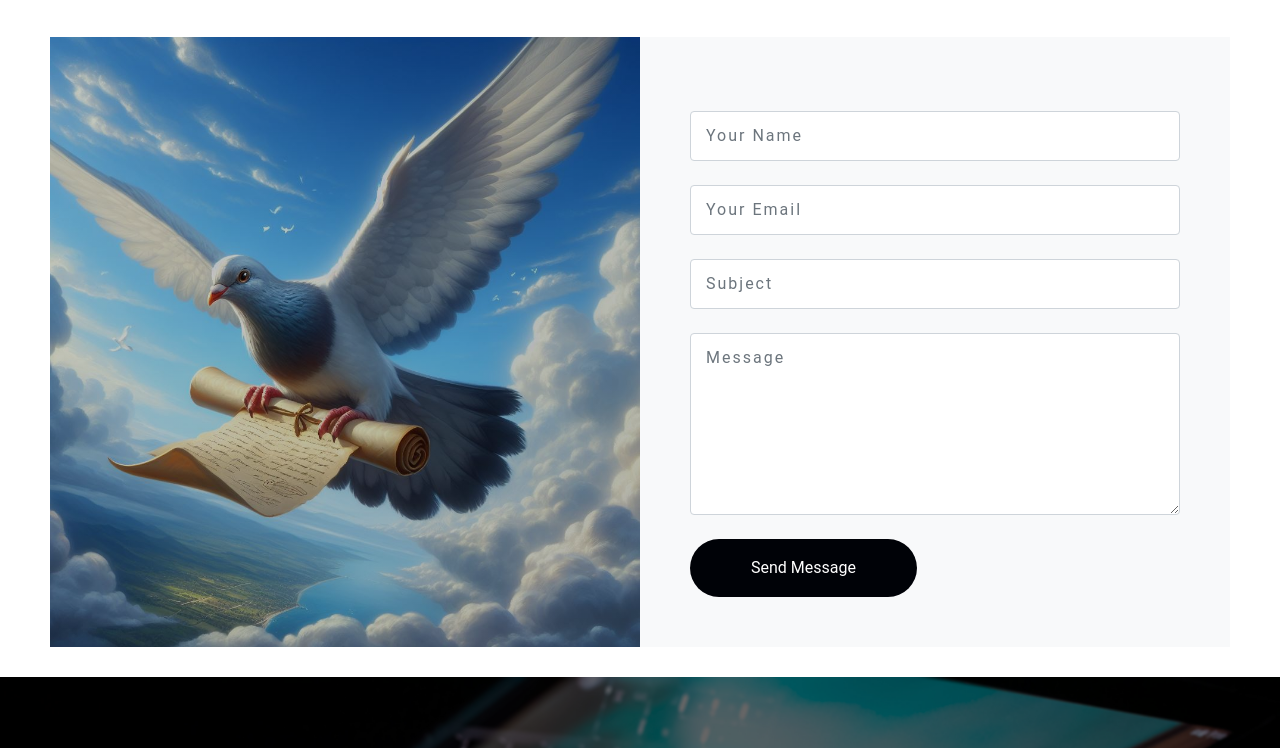
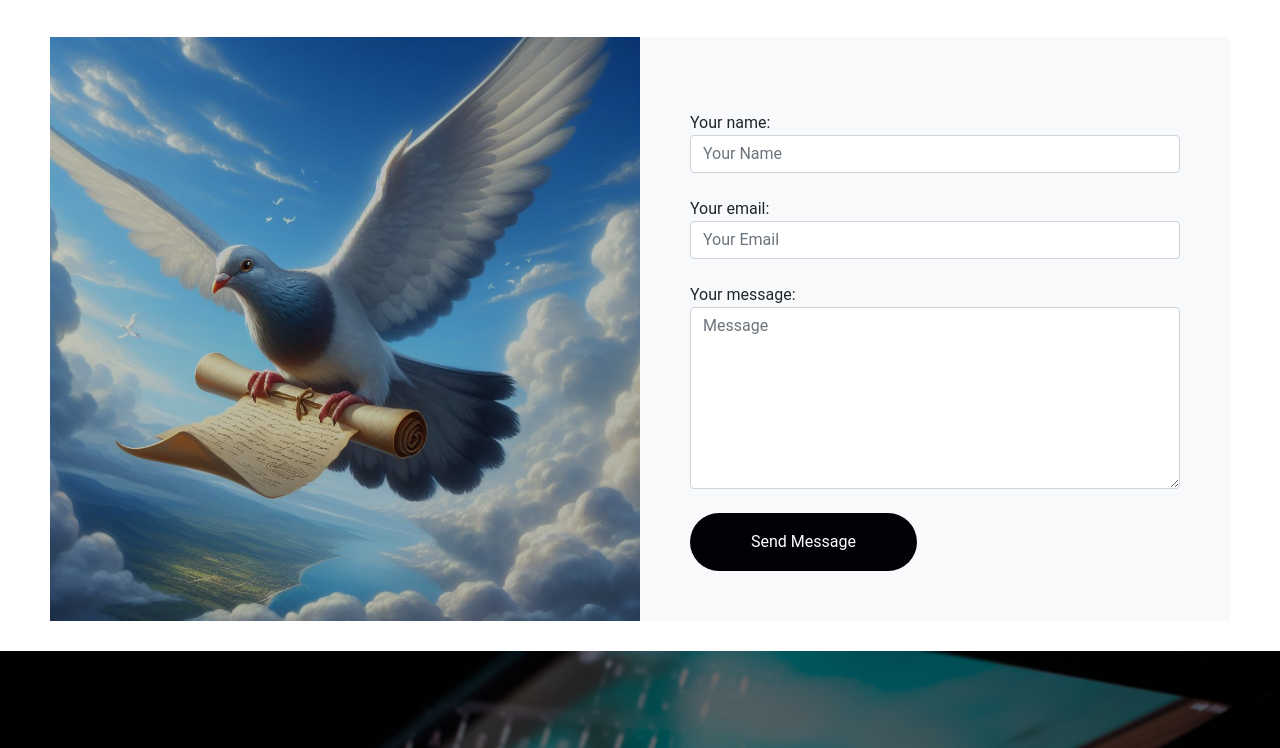
Before and after one commit to MarionDed02/marionded02.github.io, a plain HTML site: page index.html in a window 1280 px wide. Shown: the part 2817-3565 px from the top of the page. Drawn offline with nearby package versions, Linux system fonts and the light colour scheme.

Commit message:
Modification formulaire

```diff
--- a/index.html
+++ b/index.html
@@ -241,20 +241,19 @@
                 <div class="col-lg-6 contact-form-div">
                     <form action="https://formspree.io/f/xkndjwyn" method="POST" class="contact-form">
                         <div class="form-group mt-3 mt-sm-4">
-                            <input type="text" id="custom-input1" class="form-control" placeholder="Your Name">
+                            <label>Your name:</label>
+                            <input type="text" name="name" class="form-control" placeholder="Your Name">
                         </div>
                         <div class="form-group mt-3 mt-sm-4">
-                            <input type="text" id="custom-input2" class="form-control" placeholder="Your Email">
+                            <label>Your email:</label>
+                            <input type="email" name="email" class="form-control" placeholder="Your Email">
                         </div>
                         <div class="form-group mt-3 mt-sm-4">
-                            <input type="text" id="custom-input3" class="form-control" placeholder="Subject">
-                        </div>
-                        <div class="form-group mt-3 mt-sm-4">
-                            <textarea name="" id="custom-textarea" cols="30" rows="7" class="form-control"
-                                placeholder="Message"></textarea>
+                            <label>Your message:</label>
+                            <textarea name="message" class="form-control" cols="30" rows="7" placeholder="Message"></textarea>
                         </div>
                         <div class="form-group mt-3 mt-sm-4 form-button">
-                            <input type="submit" value="Send Message" id="contact-custom-button" class="btn">
+                            <button type="submit" id="contact-custom-button" class="btn">Send Message</button>
                         </div>
                     </form>
                 </div>
```
